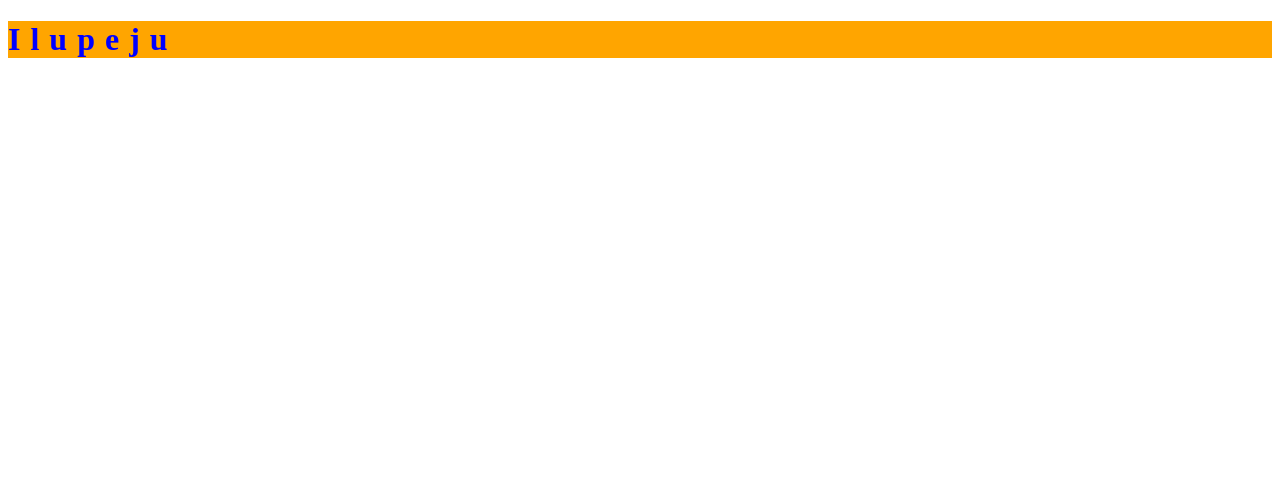
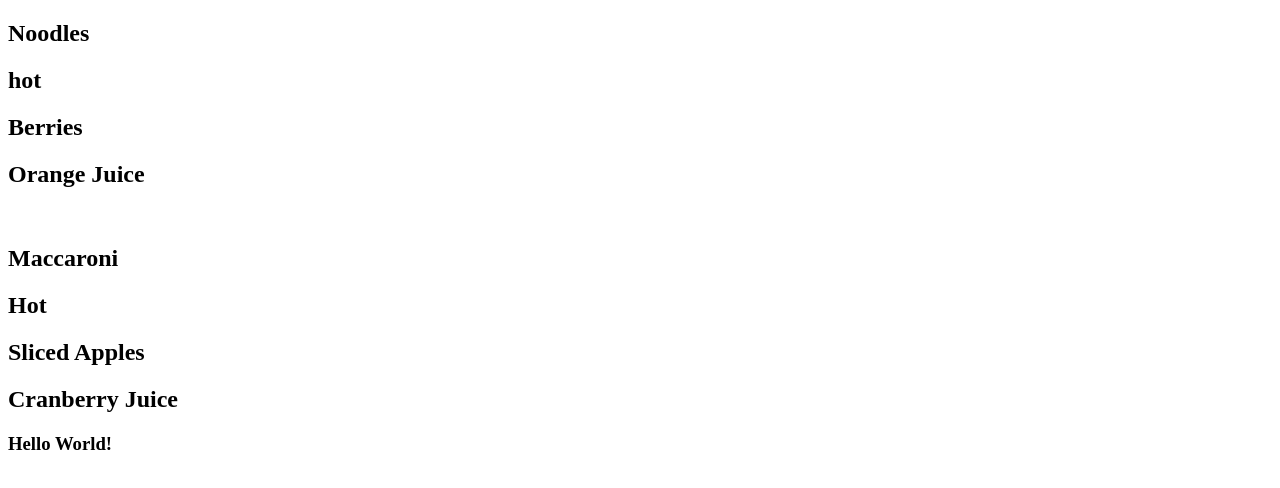
Before and after one commit to laresamdeola/ReactPractise, a React (Create React App) app: page / in a window 1280 px wide. Shown: the top 488 px of the page. Built offline with nearby package versions, Linux system fonts and the light colour scheme.

Commit message:
Update 5 files - props, props destructuring, props children

```diff
--- a/src/components/lessons2/i-propschildren.jsx
+++ b/src/components/lessons2/i-propschildren.jsx
@@ -0,0 +1,40 @@
+import React from "react";
+
+const PropsChildren = () => {
+  const Food = (props) => {
+    const { id, foodName, temperature, desert, drink, children } = props;
+    return (
+      <section key={id}>
+        <h2>{foodName}</h2>
+        <h2>{temperature}</h2>
+        <h2>{desert}</h2>
+        <h2>{drink}</h2>
+        {children}
+      </section>
+    );
+  };
+
+  return (
+    <div>
+      <Food
+        foodName="Noodles"
+        temperature="hot"
+        desert="Berries"
+        drink="Orange Juice"
+      />
+
+      <br />
+
+      <Food
+        foodName="Maccaroni"
+        temperature="Hot"
+        desert="Sliced Apples"
+        drink="Cranberry Juice"
+      >
+        <h3>Hello World!</h3>
+      </Food>
+    </div>
+  );
+};
+
+export { PropsChildren };
--- a/src/components/lessons2/j-simplelist.jsx
+++ b/src/components/lessons2/j-simplelist.jsx
@@ -0,0 +1 @@
+// Continue from here
--- a/src/index.js
+++ b/src/index.js
@@ -1,8 +1,8 @@
 import React from "react";
 import { createRoot } from "react-dom/client";
-import { External } from "./components/lessons2/f-jsxjavascript";
+import { PropsChildren } from "./components/lessons2/i-propschildren";
 
 const rootElement = document.getElementById("root");
 const root = createRoot(rootElement);
 
-root.render(<External />);
+root.render(<PropsChildren />);
```
Also changed, not shown: src/components/lessons2/g-props.jsx (+25 -0 lines), src/components/lessons2/h-propsdestructuring.jsx (+37 -0 lines).
